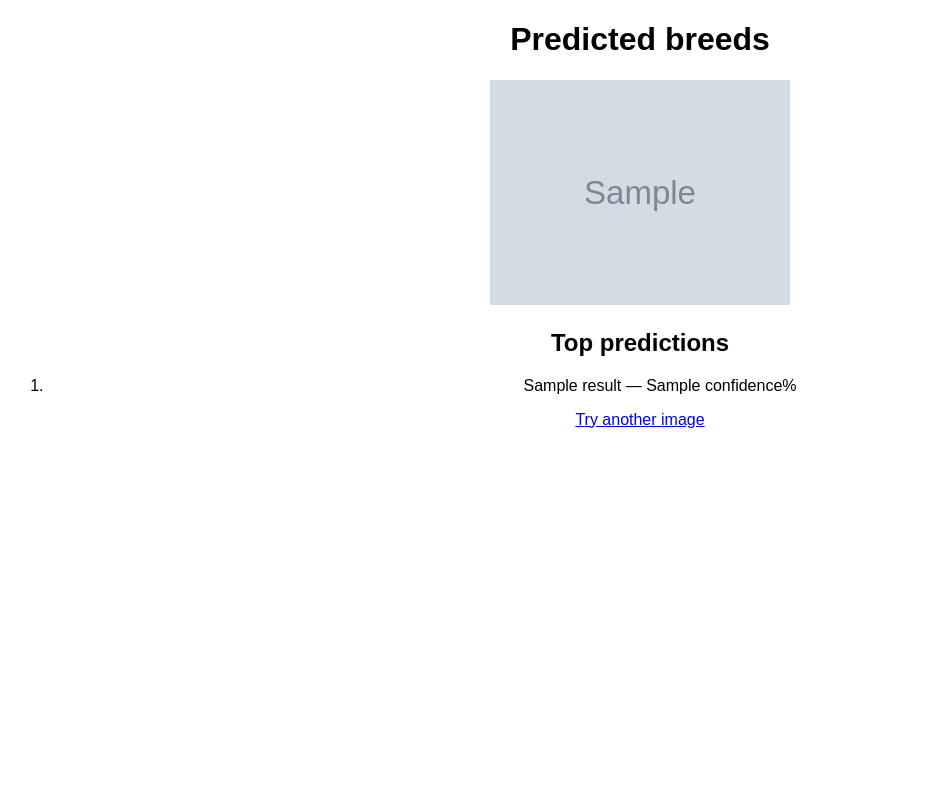
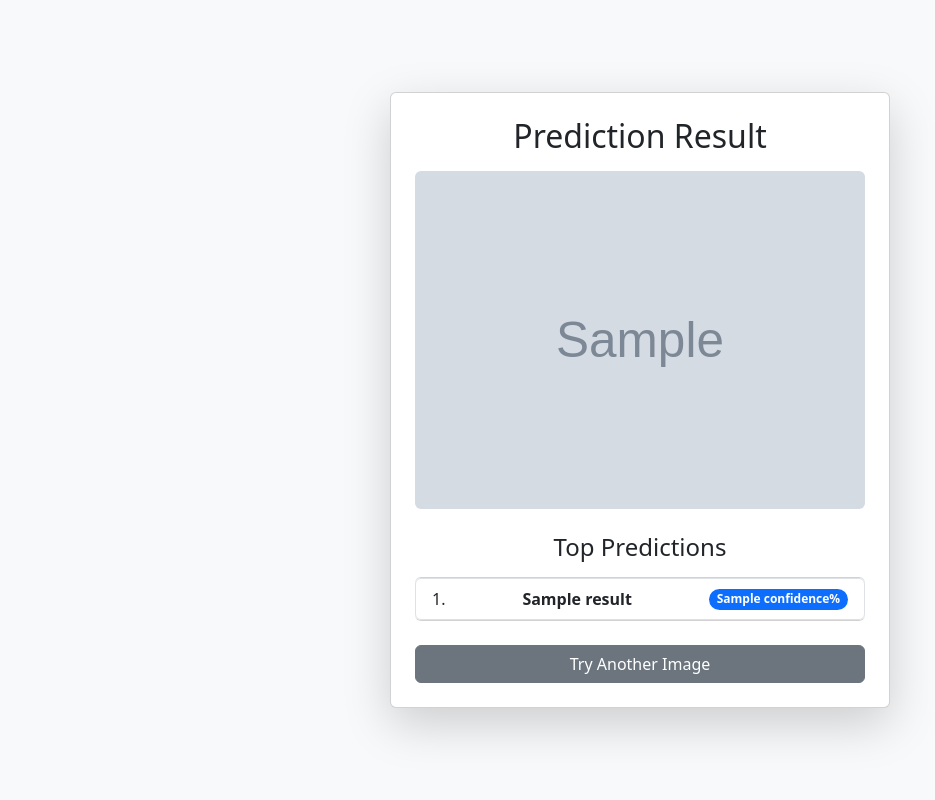
Before and after one commit to ribhupramanik/Dog-Breed-Classification, a Flask app: template templates/result.html in a window 1280 px wide. Shown: the whole page, without its empty margins (0-935 px from the left). Run offline with Flask 3, Linux system fonts and the light colour scheme; the template is opened without the code that fills it: most values are stand-ins (such as "Sample title", 1, 10 or a date in 2020); grey boxes marked "Sample" are stand-in pictures.

Commit message:
Updated Ui

```diff
--- a/app.py
+++ b/app.py
@@ -10,6 +10,7 @@ import tf_keras as keras
 import pandas as pd
 import numpy as np
 from utils import create_data_batches
+from PIL import Image
 
 # -----------------------------
 # CONFIGURATION
@@ -56,6 +57,13 @@ def allowed_file(filename):
 
 def get_pred_label(prediction_probabilities):
     return CLASS_NAMES[np.argmax(prediction_probabilities)]
+
+def is_real_jpeg(filepath):
+    try:
+        img = Image.open(filepath)
+        return img.format == "JPEG"  # True only if ACTUAL JPEG
+    except:
+        return False
 
 # -----------------------------
 # ROUTES
--- a/templates/result.html
+++ b/templates/result.html
@@ -1,18 +1,38 @@
 <!doctype html>
-<html>
+<html lang="en">
 <head>
   <meta charset="utf-8" />
   <title>Prediction Result</title>
+
+  <!-- Bootstrap 5 -->
+  <link href="https://cdn.jsdelivr.net/npm/bootstrap@5.3.3/dist/css/bootstrap.min.css" rel="stylesheet">
 </head>
-  <body style="font-family:Arial; text-align:center;">
-    <h1>Predicted breeds</h1>
-    <img src="{{ image_url }}" width="300" alt="uploaded image">
-    <h2>Top predictions</h2>
-    <ol>
+
+<body class="bg-light">
+
+  <div class="container d-flex justify-content-center align-items-center" style="min-height: 100vh;">
+    <div class="card shadow-lg p-4" style="max-width: 500px; width:100%;">
+
+      <h2 class="text-center mb-3">Prediction Result</h2>
+
+      <img src="{{ image_url }}" class="img-fluid rounded mb-4" alt="Uploaded image">
+
+      <h4 class="text-center mb-3">Top Predictions</h4>
+
+      <ol class="list-group list-group-numbered">
         {% for r in results %}
-        <li>{{ r.label }} — {{ r.confidence }}%</li>
+          <li class="list-group-item d-flex justify-content-between align-items-center">
+            <strong>{{ r.label }}</strong>
+            <span class="badge bg-primary rounded-pill">{{ r.confidence }}%</span>
+          </li>
         {% endfor %}
       </ol>
-    <a href="{{ url_for('index') }}">Try another image</a>
+
+      <a href="{{ url_for('index') }}" class="btn btn-secondary w-100 mt-4">Try Another Image</a>
+
+    </div>
+  </div>
+
+  <script src="https://cdn.jsdelivr.net/npm/bootstrap@5.3.3/dist/js/bootstrap.bundle.min.js"></script>
 </body>
 </html>
```
Also changed, not shown: templates/index.html (+48 -7 lines), static/uploads/1763017415_1760024001_pexels-helenalopes-2253275.jpg (added), static/uploads/1763017593_swimming_dog_191341.jpg (added), static/uploads/1763017747_1763017593_swimming_dog_191341.jpg (added), static/uploads/1763018293_dog.jpg (added). Lines whose indentation alone changed are shown as unchanged.
